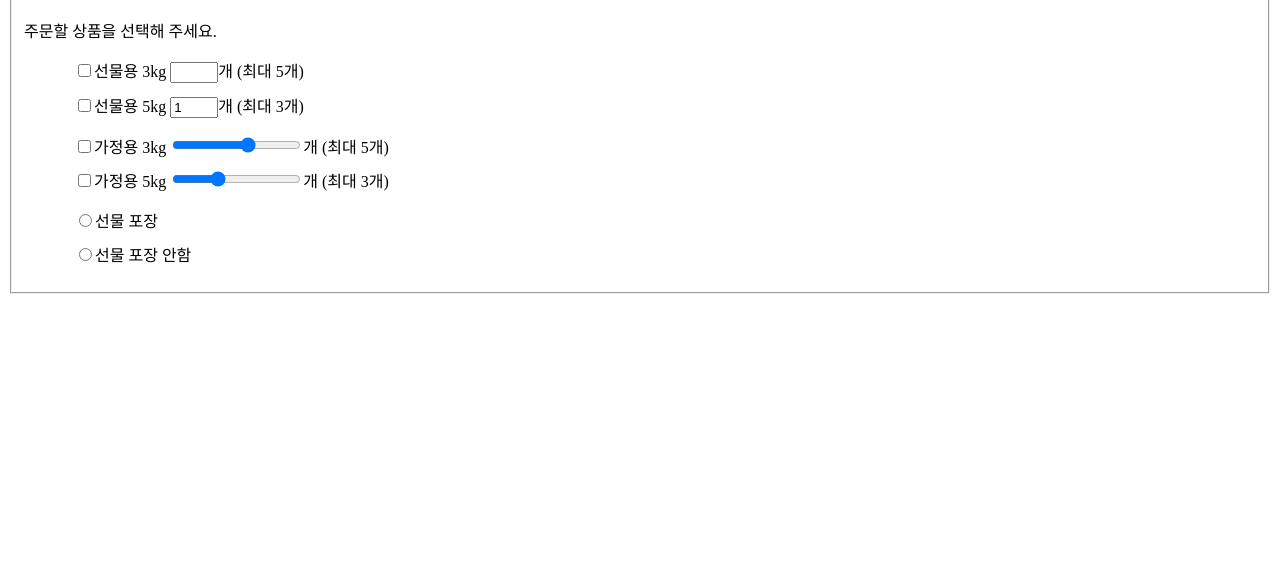
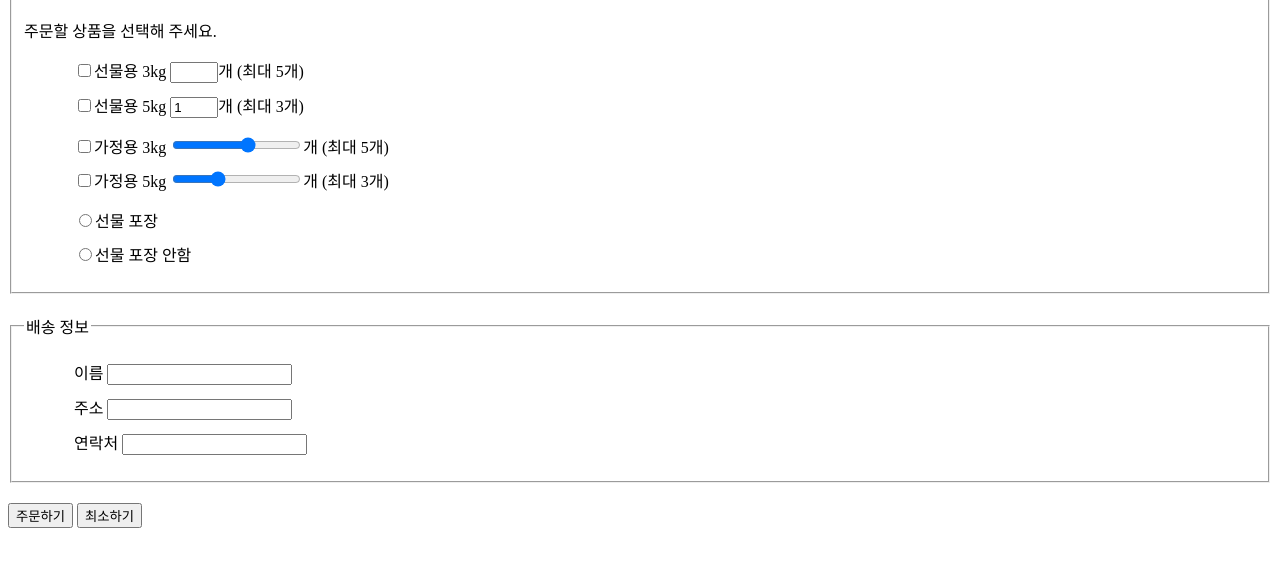
Before and after one commit to yj1408/htmlwokrs, a plain HTML site: page day05/order.html in a window 1280 px wide. Shown: the part 116-682 px from the top of the page. Drawn offline with Linux system fonts and the light colour scheme.

Commit message:
day05 파일 추가

```diff
--- a/day05/order.html
+++ b/day05/order.html
@@ -11,6 +11,9 @@
         }
         li{
             margin: 10px;
+        }
+        fieldset{
+            margin-bottom: 20px;
         }
     </style>
 </head>
@@ -49,5 +52,27 @@
                 </li>
             </ul>
         </fieldset>
+        <fieldset>
+            <legend>배송 정보</legend>
+            <ul>
+                <li>
+                    <label for="username">이름 </label>
+                    <input type="text" id="username">
+                </li>
+                <li>
+                    <label for="address">주소 </label>
+                    <input type="text" id="address">
+                </li>
+                <li>
+                    <label for="phone">연락처 </label>
+                    <input type="text" id="phone">
+                </li>
+            </ul>
+        </fieldset>
+        <div>
+            <input type="submit" value="주문하기">
+            <input type="reset" value="최소하기">
+        </div>
+    </form>
 </body>
 </html>
```
Also changed, not shown: day05/select.html (added, +48 -0 lines).
